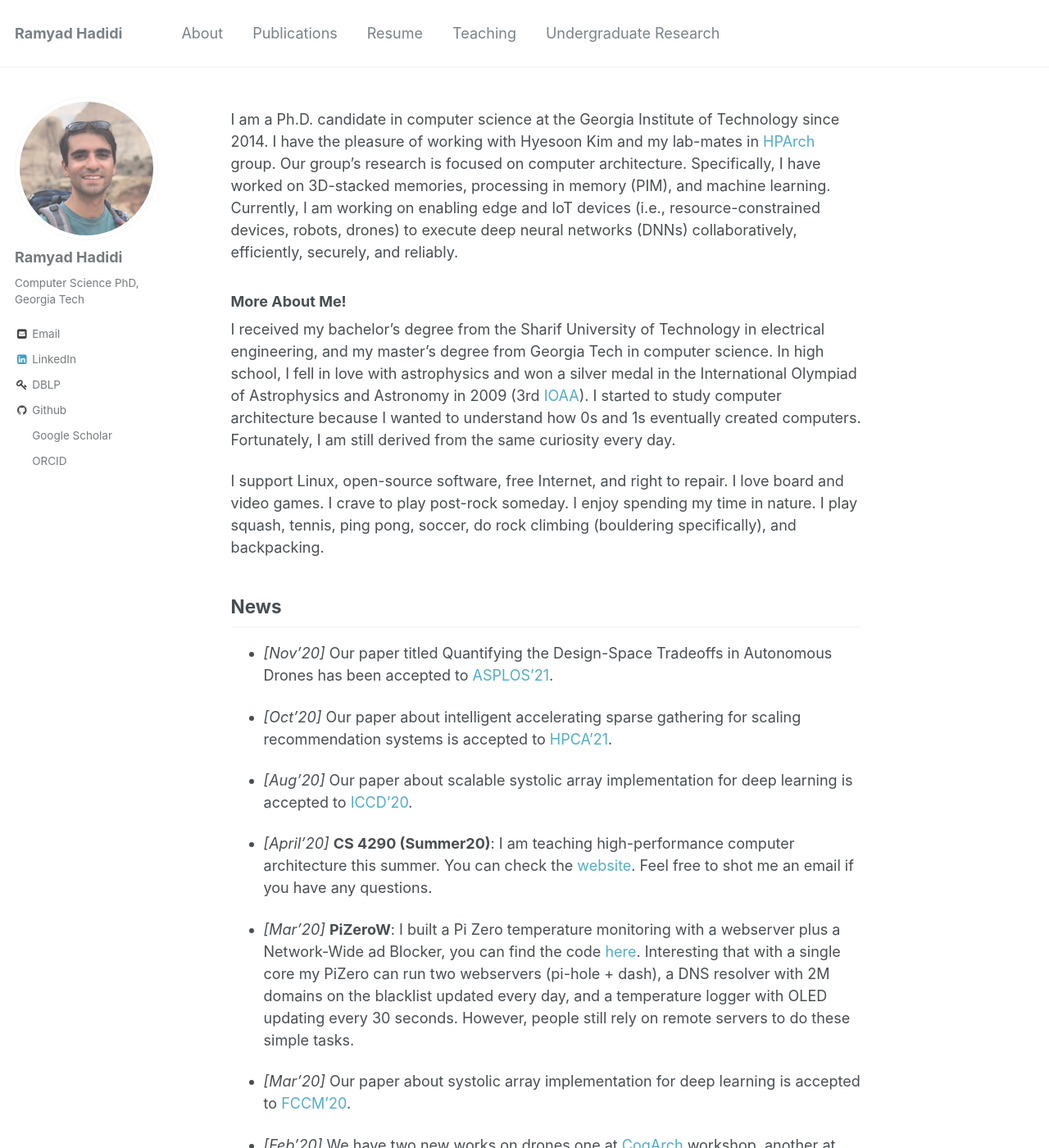
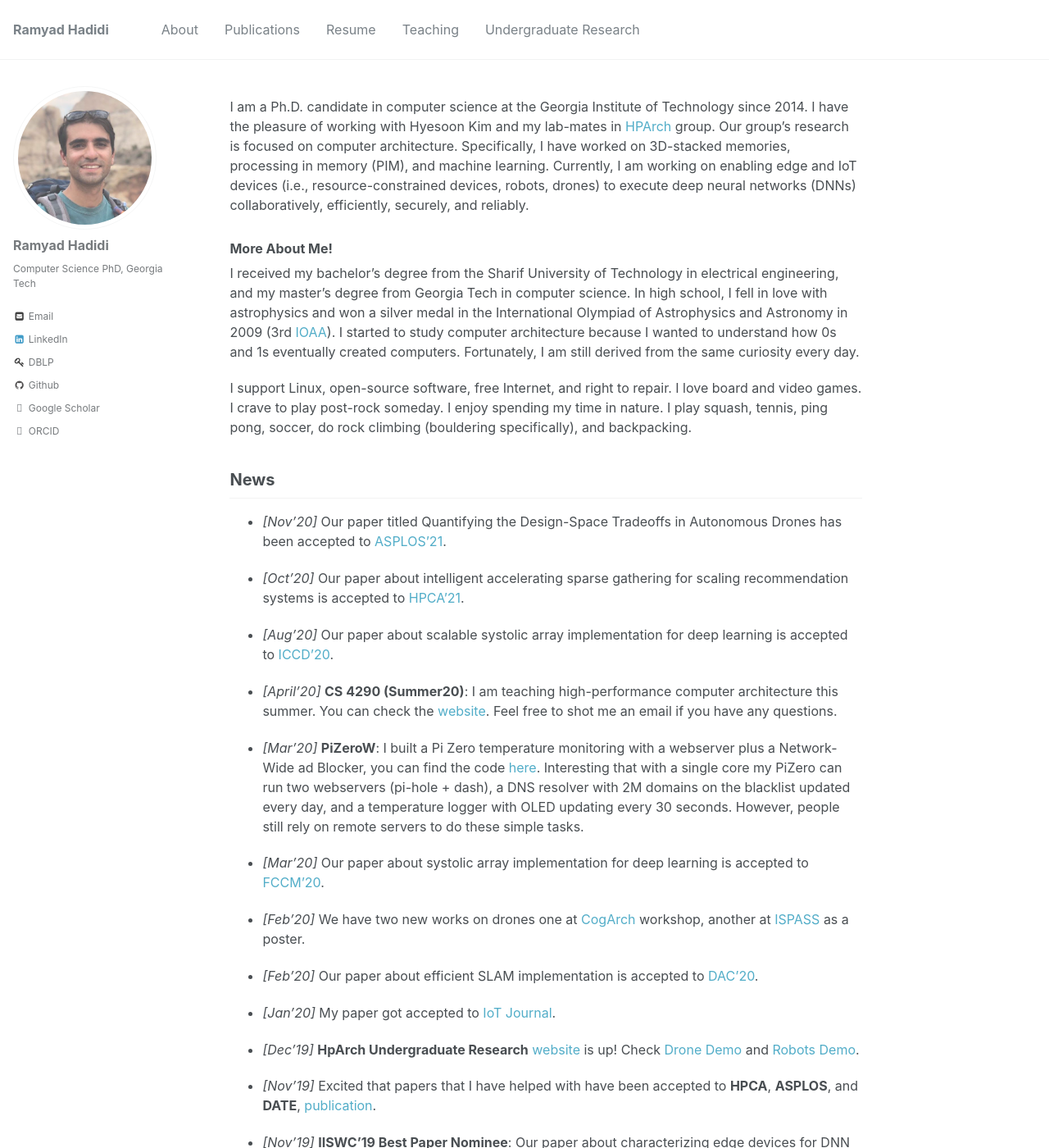
Before and after one commit to ramyadhadidi/ramyadhadidi.github.io, a Jekyll site: the page built from _pages/about.md, in a window 1280 px wide and 1400 px high. Shown: the whole window at 82% size. Built offline with Jekyll 4.4.1, drawn with Linux system fonts in a browser that asks for light colours.

Commit message:
update font size

```diff
--- a/_sass/_reset.scss
+++ b/_sass/_reset.scss
@@ -11,7 +11,7 @@ html {
   font-size: 16px;
 
   @include breakpoint($medium) {
-    font-size: 18px;
+    font-size: 16px;
   }
 
   -webkit-text-size-adjust: 100%;
--- a/assets/css/academicons.css
+++ b/assets/css/academicons.css
@@ -5,7 +5,7 @@
  *  Licenses - Font: SIL OFL 1.1, CSS: MIT License
  */
 
-/* @font-face {
+@font-face {
 	font-family: 'Ubuntu';
 	font-style: normal;
 	font-weight: 400;
@@ -16,7 +16,7 @@
 		 url('../fonts/ubuntu-v15-latin-regular.woff') format('woff'), /* Modern Browsers */
 		 url('../fonts/ubuntu-v15-latin-regular.ttf') format('truetype'), /* Safari, Android, iOS */
 		 url('../fonts/ubuntu-v15-latin-regular.svg#Ubuntu') format('svg'); /* Legacy iOS */
-} */
+}
 /* body	{
     margin-top: 0px;
     padding:0;
@@ -35,10 +35,9 @@
     font-weight: normal;
     font-style: normal;
 }
-
 .ai {
 	display:inline-block;
-	font:normal normal normal 14px/1 Academicons;
+	font:normal normal normal 14px/1 Ubuntu;
 	font-size:inherit;
 	text-rendering:auto;
 	-webkit-font-smoothing:antialiased;
```
